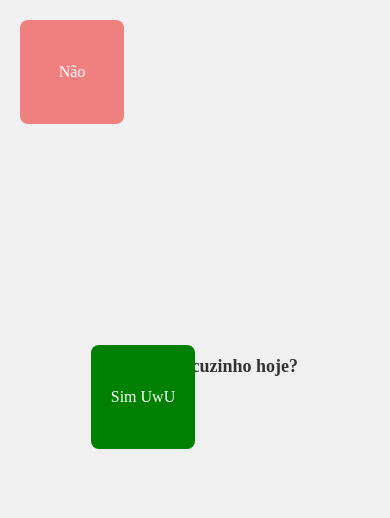
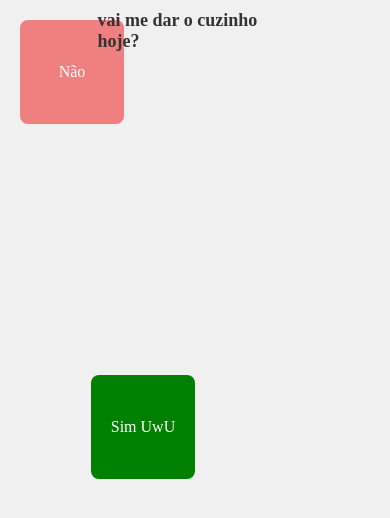
Before and after one commit to Emylka/TESTE-, a plain HTML site: page index.html in a window 390 px wide. Drawn offline with Linux system fonts and the light colour scheme.

Commit message:
Update styles.css

```diff
--- a/styles.css
+++ b/styles.css
@@ -11,9 +11,13 @@ body {
 
 .title {
     font-size: 24px;
-    margin-bottom: 20px; /* Adjust this to create space between the title and the boxes */
+    position: absolute; /* Fix the title at the top of the page */
+    top: 10px; /* Adjust this value to move the title down from the very top */
+    left: 50%; /* Center horizontally */
+    transform: translateX(-50%); /* Center horizontally */
     color: #333;
-    position: relative; /* Ensure it’s positioned relative to the document flow */
+    margin: 0;
+    z-index: 10; /* Ensure the title is above other elements */
 }
 
 .box, .green-box {
@@ -40,22 +44,13 @@ body {
 
 .green-box {
     background-color: green;
-    top: 80%; /* Positioned towards the bottom */
-    left: 80%; /* Positioned towards the right */
-    transform: translate(-50%, -50%); /* Centering */
+    top: calc(100px + 20px); /* Adjusted to be below the title */
+    left: 50%; /* Center horizontally */
+    transform: translateX(-50%); /* Center horizontally */
 }
 
 /* Media Query for Mobile Devices */
 @media (max-width: 600px) {
-    body {
-        flex-direction: column; /* Stack items vertically */
-    }
-
-    .title {
-        font-size: 18px;
-        margin-bottom: 10px; /* Adjust margin to create space */
-    }
-
     .box, .green-box {
         width: 100px; /* Slightly smaller size on mobile */
         height: 100px;
@@ -65,5 +60,11 @@ body {
     .green-box {
         position: static; /* Remove absolute positioning */
         margin-top: 10px; /* Ensure space below the title */
+        top: auto; /* Reset top property */
+    }
+
+    .title {
+        font-size: 18px;
+        top: 10px; /* Ensure it remains at the top */
     }
 }
```
